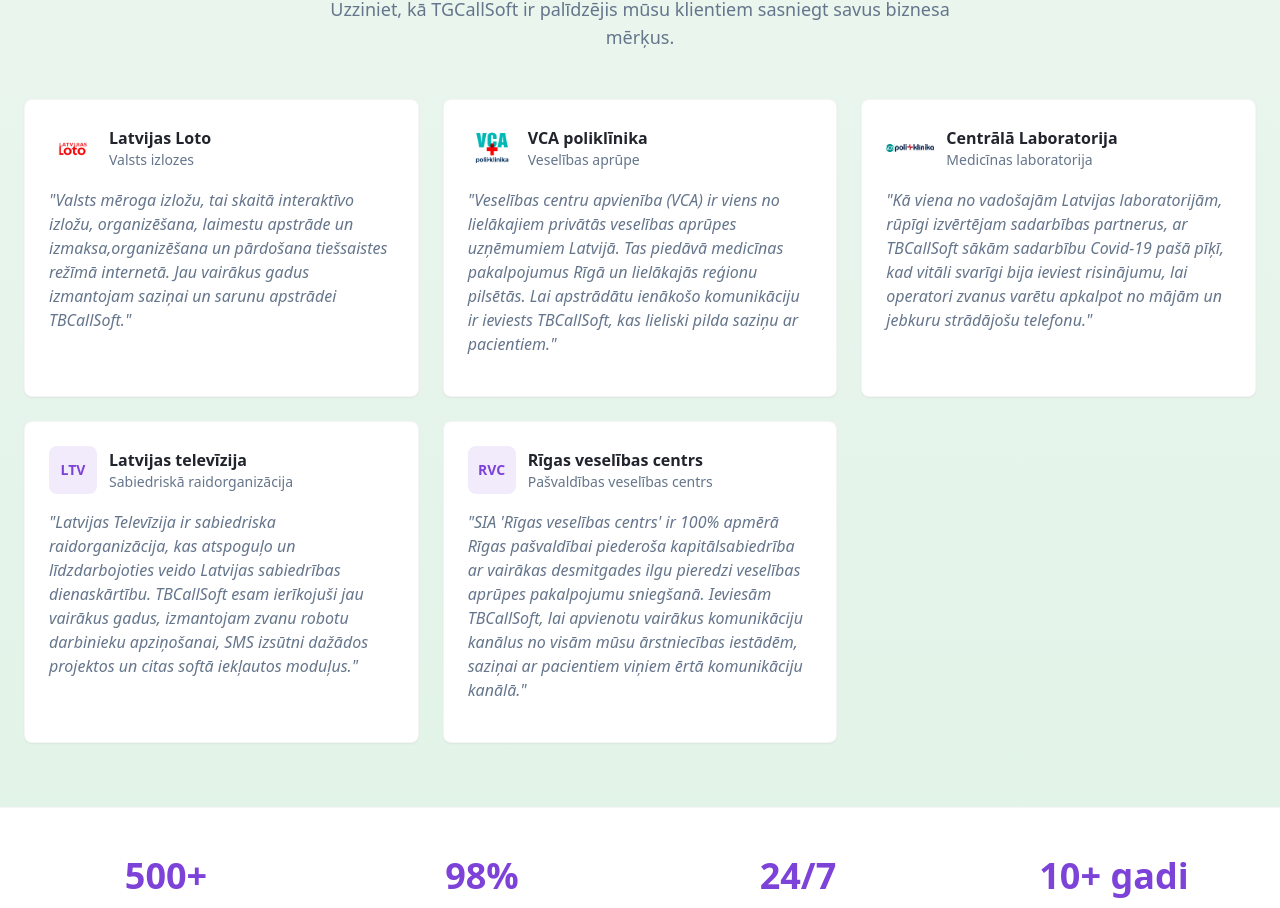
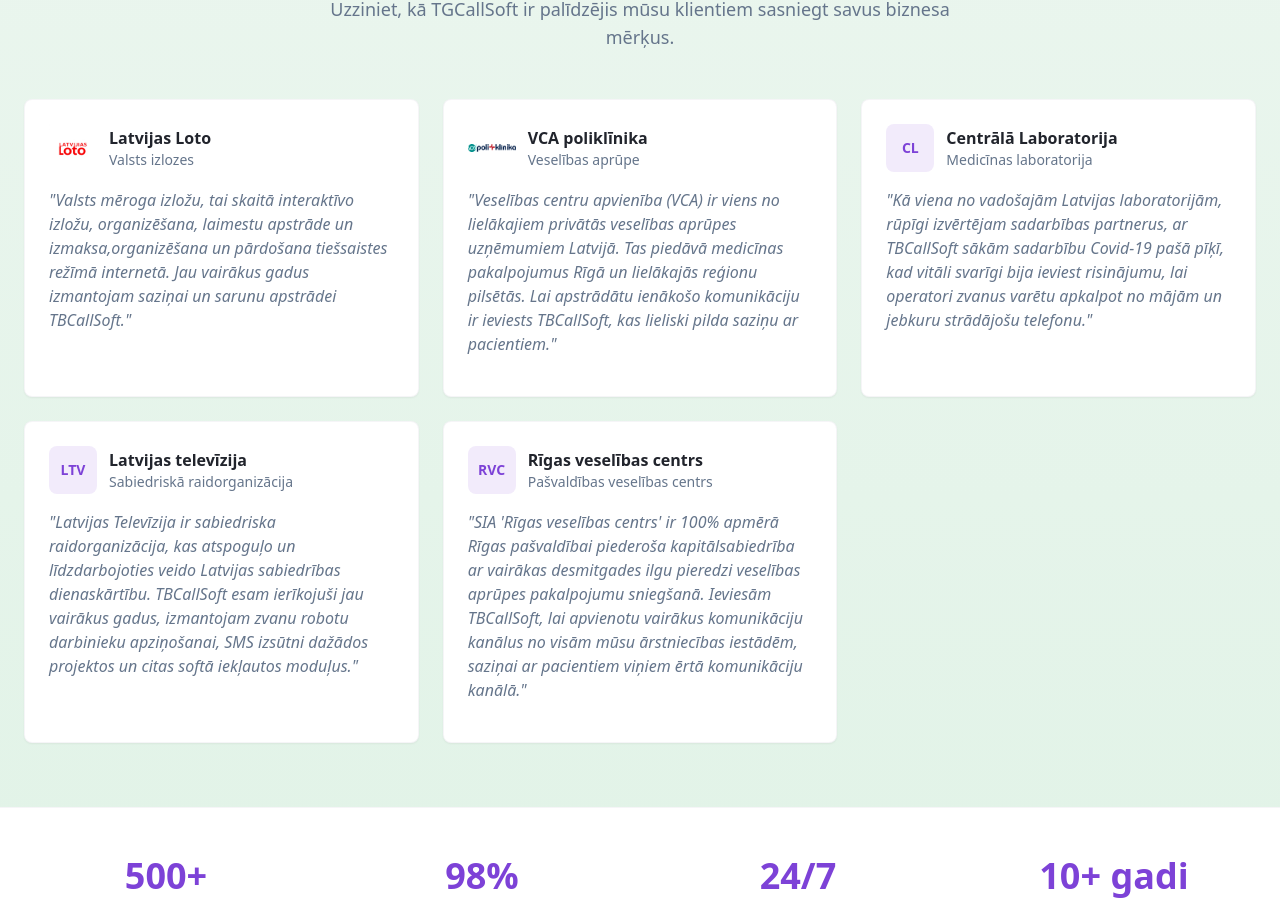
Before and after one commit to AlexTheReindeer/content-call-cornerstone, a React (Vite) app: page / in a window 1280 px wide. Shown: the part 1920-2828 px from the top of the page. Built offline with nearby package versions, Linux system fonts and the light colour scheme.

Commit message:
Update VCA logo
The user has corrected the previous logo upload for VCA Poliklīnika. The AI will update the VCA Poliklīnika testimonial with the correct logo.

```diff
--- a/src/pages/Index.tsx
+++ b/src/pages/Index.tsx
@@ -8,7 +8,7 @@ import { useNavigate } from "react-router-dom";
 import teleGroupLogo from "@/assets/telegroup-logo.png";
 import latvijasloto from "@/assets/logos/latvijas-loto-logo.png";
 import vcaLogo from "@/assets/logos/vca-logo.png";
-import centralaLogo from "@/assets/logos/centrala-laboratorija-logo.png";
+import vcaRealLogo from "@/assets/logos/vca-real-logo.png";
 const Index = () => {
   const navigate = useNavigate();
 
@@ -142,7 +142,7 @@ const Index = () => {
             <Card className="shadow-elegant border border-border/40 hover:shadow-card transition-all duration-300">
               <CardContent className="p-6">
                 <div className="flex items-center gap-3 mb-4">
-                  <img src={vcaLogo} alt="VCA poliklīnika" className="w-12 h-12 object-contain" />
+                  <img src={vcaRealLogo} alt="VCA poliklīnika" className="w-12 h-12 object-contain" />
                   <div>
                     <h4 className="font-semibold text-foreground">VCA poliklīnika</h4>
                     <p className="text-sm text-muted-foreground">Veselības aprūpe</p>
@@ -158,7 +158,9 @@ const Index = () => {
             <Card className="shadow-elegant border border-border/40 hover:shadow-card transition-all duration-300">
               <CardContent className="p-6">
                 <div className="flex items-center gap-3 mb-4">
-                  <img src={centralaLogo} alt="Centrālā Laboratorija" className="w-12 h-12 object-contain" />
+                  <div className="w-12 h-12 bg-primary/10 rounded-lg flex items-center justify-center">
+                    <span className="text-primary font-bold text-sm">CL</span>
+                  </div>
                   <div>
                     <h4 className="font-semibold text-foreground">Centrālā Laboratorija</h4>
                     <p className="text-sm text-muted-foreground">Medicīnas laboratorija</p>
```
Also changed, not shown: src/assets/logos/vca-real-logo.png (renamed from src/assets/logos/centrala-laboratorija-logo.png).
